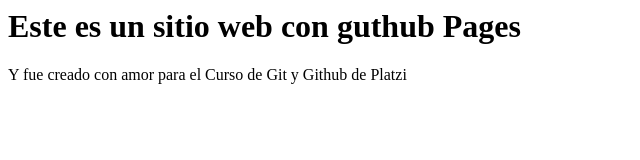
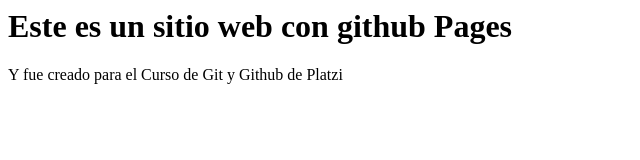
Before and after one commit to mariela77/mariela77.github.io, a plain HTML site: page index.html in a window 1280 px wide. Shown: the whole page, without its empty margins (0-640 px from the left). Drawn offline with Linux system fonts and the light colour scheme.

Commit message:
arreglos de sintaxis

```diff
--- a/index.html
+++ b/index.html
@@ -1,2 +1,2 @@
-<h1>Este es un sitio web con guthub Pages</h1>
-<p>Y fue creado con amor para el Curso de Git y Github de Platzi</p>
+<h1>Este es un sitio web con github Pages</h1>
+<p>Y fue creado para el Curso de Git y Github de Platzi</p>
```
